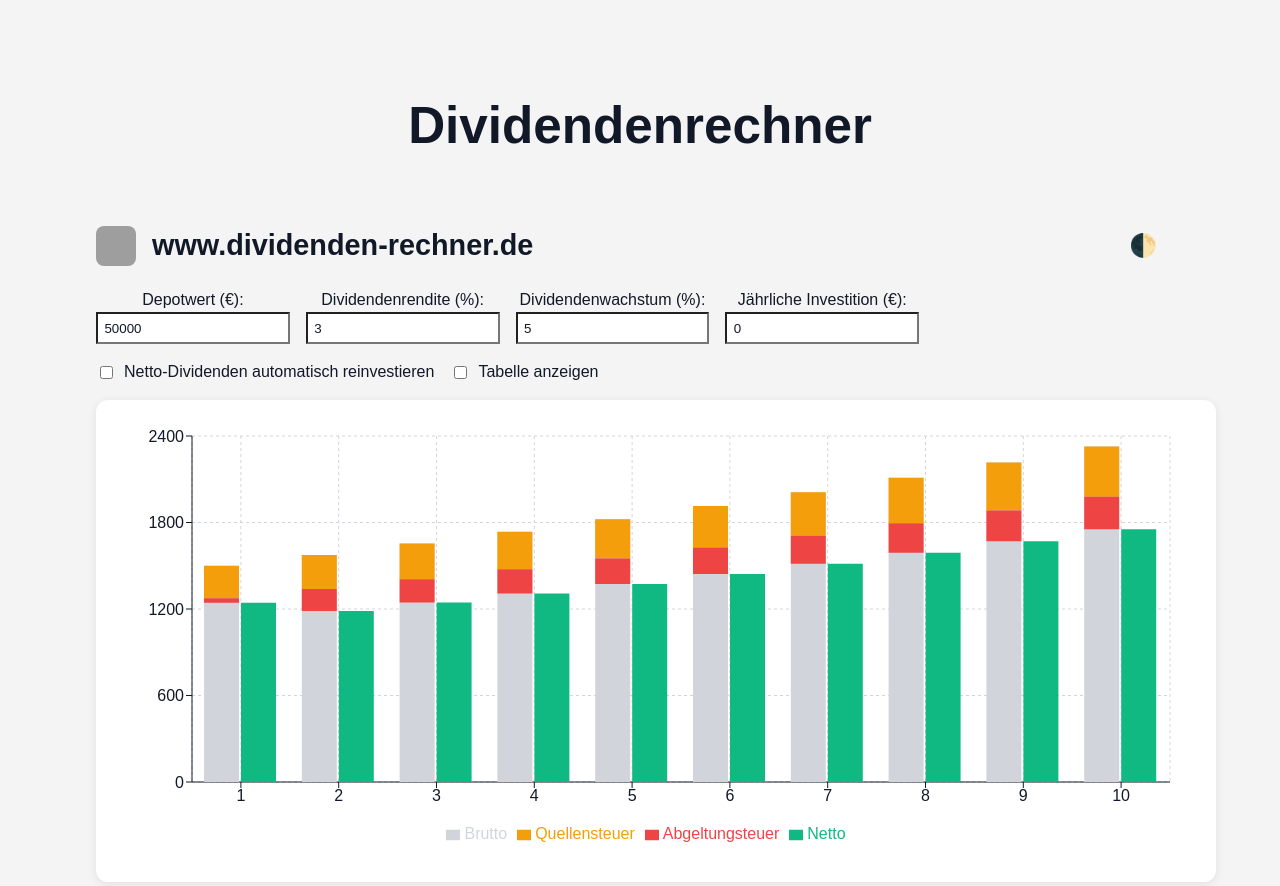
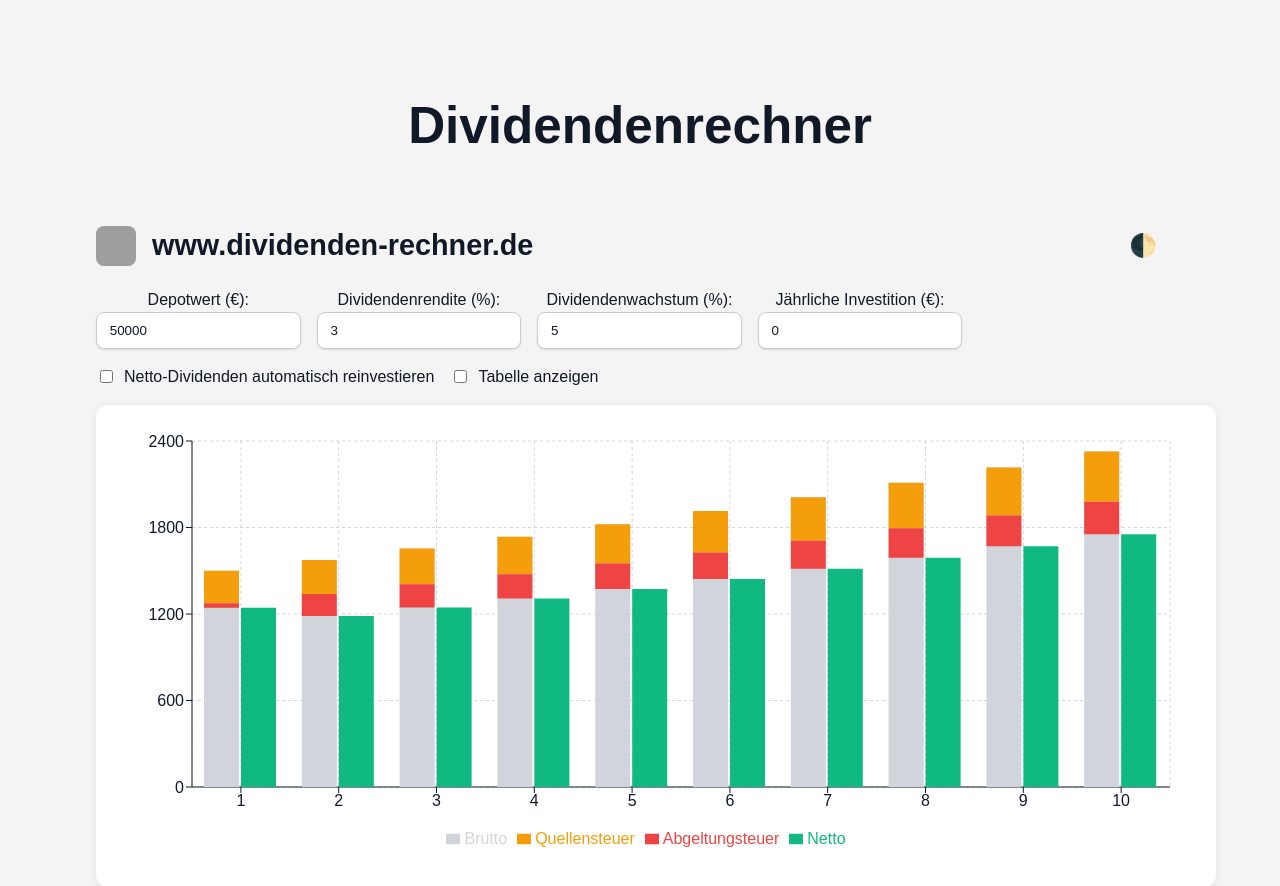
Before and after one commit to dividenden-rechner/projekt, a React (Vite) app: page / in a window 1280 px wide. Shown: the top 886 px of the page. Built offline with nearby package versions, Linux system fonts and the light colour scheme; grey boxes are pictures that could not be loaded.

Commit message:
Update DividendenChart.tsx

```diff
--- a/src/DividendenChart.tsx
+++ b/src/DividendenChart.tsx
@@ -111,19 +111,19 @@ const DividendenChart: React.FC = () => {
       <div style={{ display: 'flex', gap: '1rem', flexWrap: 'wrap', marginBottom: '1rem' }}>
         <label>
           Depotwert (€):<br />
-          <input type="number" value={depotwert} onChange={e => setDepotwert(parseFloat(e.target.value))} style={{ padding: '0.4rem', color: isDarkMode ? '#111827' : '#111827', backgroundColor: isDarkMode ? '#f9fafb' : '#ffffff' }} />
+          <input type="number" value={depotwert} onChange={e => setDepotwert(parseFloat(e.target.value))} style={{ padding: '0.6rem 0.8rem', borderRadius: '0.5rem', border: '1px solid #ccc', color: isDarkMode ? '#111827' : '#111827', backgroundColor: isDarkMode ? '#f9fafb' : '#ffffff', boxShadow: '0 1px 2px rgba(0,0,0,0.1)', outline: 'none', transition: 'all 0.2s ease-in-out' }} />
         </label>
         <label>
           Dividendenrendite (%):<br />
-          <input type="number" value={rendite} onChange={e => setRendite(parseFloat(e.target.value))} style={{ padding: '0.4rem', color: isDarkMode ? '#111827' : '#111827', backgroundColor: isDarkMode ? '#f9fafb' : '#ffffff' }} />
+          <input type="number" value={rendite} onChange={e => setRendite(parseFloat(e.target.value))} style={{ padding: '0.6rem 0.8rem', borderRadius: '0.5rem', border: '1px solid #ccc', color: isDarkMode ? '#111827' : '#111827', backgroundColor: isDarkMode ? '#f9fafb' : '#ffffff', boxShadow: '0 1px 2px rgba(0,0,0,0.1)', outline: 'none', transition: 'all 0.2s ease-in-out' }} />
         </label>
         <label>
           Dividendenwachstum (%):<br />
-          <input type="number" value={wachstum} onChange={e => setWachstum(parseFloat(e.target.value))} style={{ padding: '0.4rem', color: isDarkMode ? '#111827' : '#111827', backgroundColor: isDarkMode ? '#f9fafb' : '#ffffff' }} />
+          <input type="number" value={wachstum} onChange={e => setWachstum(parseFloat(e.target.value))} style={{ padding: '0.6rem 0.8rem', borderRadius: '0.5rem', border: '1px solid #ccc', color: isDarkMode ? '#111827' : '#111827', backgroundColor: isDarkMode ? '#f9fafb' : '#ffffff', boxShadow: '0 1px 2px rgba(0,0,0,0.1)', outline: 'none', transition: 'all 0.2s ease-in-out' }} />
         </label>
         <label>
           Jährliche Investition (€):<br />
-          <input type="number" value={investition} onChange={e => setInvestition(parseFloat(e.target.value))} style={{ padding: '0.4rem', color: isDarkMode ? '#111827' : '#111827', backgroundColor: isDarkMode ? '#f9fafb' : '#ffffff' }} />
+          <input type="number" value={investition} onChange={e => setInvestition(parseFloat(e.target.value))} style={{ padding: '0.6rem 0.8rem', borderRadius: '0.5rem', border: '1px solid #ccc', color: isDarkMode ? '#111827' : '#111827', backgroundColor: isDarkMode ? '#f9fafb' : '#ffffff', boxShadow: '0 1px 2px rgba(0,0,0,0.1)', outline: 'none', transition: 'all 0.2s ease-in-out' }} />
         </label>
       </div>
 
```
